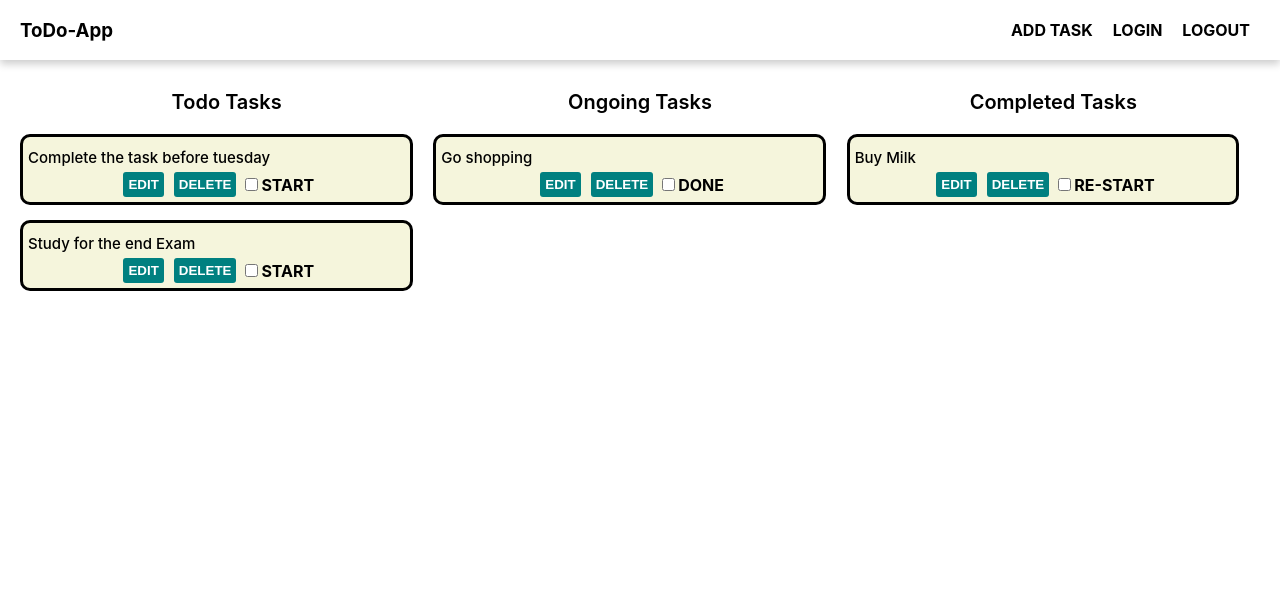
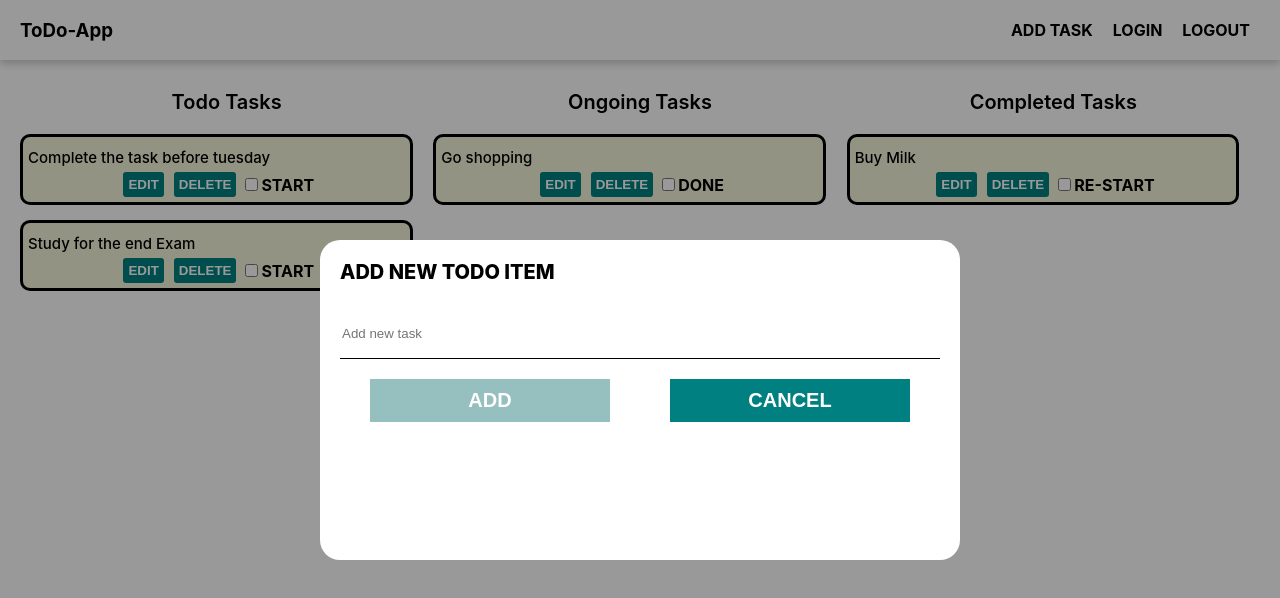
Before and after one commit to denukedissanayake/todo-app, a Next.js app: page / in a window 1280 px wide. Both pictures are taken after a click on the element "ADD TASK". Shown: the top 598 px of the page. Built offline with nearby package versions, Linux system fonts and the light colour scheme.

Commit message:
Added Add-task-modal

```diff
--- a/components/layout.js
+++ b/components/layout.js
@@ -1,9 +1,6 @@
-import Navbar from "./navigation-bar";
-
 const Layout = ({ children }) => {
     return (
       <div>
-        <Navbar />
         { children }
       </div>
     );
--- a/components/navigation-bar.js
+++ b/components/navigation-bar.js
@@ -1,17 +1,20 @@
 import styles from '../styles/navigation-bar.module.css';
 
-const Navbar = () => {
+const Navbar = ({setShowModal}) => {
+
     return (
+        <>
             <div className={styles.container}>
                 <div className="logo">
                     <h3>ToDo-App</h3>
                 </div>
                 <div className={styles.buttonslist}>
-                <p className={styles.button}>ADD TASK</p>
+                    <p className={styles.button} onClick={() => setShowModal(true)}>ADD TASK</p>
                     <p className={styles.button}>LOGIN</p>
                     <p className={styles.button}>LOGOUT</p>
                 </div>
             </div>
+        </>
     );
 }
 
--- /dev/null
+++ b/components/task-modal.js
@@ -0,0 +1,32 @@
+import { useState } from 'react';
+import styles from '../styles/task-modal.module.css';
+
+const TaskModal = ({ setNewtask, setShowModal }) => {
+    const [value, setValue] = useState()
+
+    return (
+        <div className={styles.modalContainer}>
+            <div className={styles.addItemContainer}>
+                <span className={styles.addItemTitle}>Add New Todo Item</span>
+                <input
+                    placeholder='Add new task'
+                    className={styles.addItemInput}
+                    onChange={(e) => setValue(e.target.value)}
+                />
+                <div className={styles.addItemButtonDiv}>
+                    <button disabled={!value}
+                        onClick={() => {
+                            setNewtask(value)
+                            setShowModal(false)
+                        }}
+                        className={styles.addItemButton}>
+                        ADD
+                    </button>
+                    <button onClick={() => setShowModal(false)} className={styles.addItemButton}>CANCEL</button>
+                </div>
+            </div>
+        </div>
+    )
+}
+
+export default TaskModal;
--- a/components/to-do-item.js
+++ b/components/to-do-item.js
@@ -1,14 +1,14 @@
 import styles from '../styles/to-do-item.module.css';
 
-const TodoItem = ({ item }) => {
+const TodoItem = ({ item, editTask, deletetask }) => {
     return (
         <div className={styles.itemContainer}>
             <div className={styles.task}>
                 <label className={styles.taskTitle}>{item.task}</label>
             </div>
             <div className={styles.taskAction}>
-                <button className={styles.taskButton}>EDIT</button>
-                <button className={styles.taskButton}>DELETE</button>
+                <button className={styles.taskButton} onClick={editTask}>EDIT</button>
+                <button className={styles.taskButton} onClick={() => deletetask(item.id)}>DELETE</button>
                 {item.status === "TODO" && <span className={styles.taskProgress}>
                     <input type="checkbox" name="status" value="Ongoing" onChange={(e) => { console.log(e.target.value) }} />
                     START
--- a/components/to-do-list.js
+++ b/components/to-do-list.js
@@ -1,52 +1,42 @@
+import {useState} from 'react'
 import styles from '../styles/to-do-list.module.css';
 import TodoItem from '../components/to-do-item';
 
-const TodoList = () => {
-    const taskList = [
-        {
-          id: "1",
-          task: "Complete the task before tuesday",
-          status: "TODO",
-        },
-        {
-          id: "2",
-          task: "Go shopping",
-          status: "INGOING",
-        },
-        {
-          id: "3",
-          task: "Buy Milk",
-          status: "DONE",
-        },
-        {
-          id: "4",
-          task: "Study for the end Exam",
-          status: "TODO",
-        },
-    ]
+const TodoList = ({tasks}) => {
+    const [taskList, setTaskList] = useState(tasks)
 
     const TODOLIST = taskList.filter(task => task.status === "TODO");
     const INGOINGLIST = taskList.filter(task => task.status === "INGOING");
     const DONELIST = taskList.filter(task => task.status === "DONE");
+
+
+    const editTask = (editedTask) => {
+        console.log("edited");
+    }
+
+    const deletetask = (taskId) => {
+        const deletedTaskList = taskList.filter(task => task.id !== taskId);
+        setTaskList(deletedTaskList);
+    }
 
     return (
         <div className={ styles.container }>
             <div className={`${styles.section} ${styles.todo}` }>
                 <p className={styles.sectionTitle}>Todo Tasks</p>
                 {TODOLIST.map(item => (
-                    <TodoItem key={item.id} item={item} />
+                    <TodoItem key={item.id} item={item} editTask={editTask} deletetask={deletetask}/>
                 ))}
             </div>
             <div className={styles.section}>
                 <p className={styles.sectionTitle}>Ongoing Tasks</p>
                 {INGOINGLIST.map(item => (
-                    <TodoItem key={item.id}  item={item} />
+                    <TodoItem key={item.id}  item={item} editTask={editTask} deletetask={deletetask}/>
                 ))}
             </div>
             <div className={styles.section}>
                 <p className={styles.sectionTitle}>Completed Tasks</p>
                 {DONELIST.map(item => (
-                    <TodoItem key={item.id}  item={item} />
+                    <TodoItem key={item.id}  item={item} editTask={editTask} deletetask={deletetask}/>
                 ))}
             </div>
         </div>
--- a/pages/index.js
+++ b/pages/index.js
@@ -1,15 +1,55 @@
-import Head from 'next/head'
-import styles from '../styles/Home.module.css'
-import TodoList from '../components/to-do-list'
+import { useState } from 'react';
+import Head from 'next/head';
+import styles from '../styles/Home.module.css';
+import TodoList from '../components/to-do-list';
+import Navbar from '../components/navigation-bar';
+import TaskModal from '../components/task-modal';
 
 export default function Home() {
+  const tasksList = [
+    {
+      id: "1",
+      task: "Complete the task before tuesday",
+      status: "TODO",
+    },
+    {
+      id: "2",
+      task: "Go shopping",
+      status: "INGOING",
+    },
+    {
+      id: "3",
+      task: "Buy Milk",
+      status: "DONE",
+    },
+    {
+      id: "4",
+      task: "Study for the end Exam",
+      status: "TODO",
+    },
+  ]
+
+  const [showModal, setShowModal] = useState(false);
+  const [tasks, setTasks] = useState(tasksList);
+
+  const setNewtask = (task) => {
+    const newTask = {
+      id: Math.random() * 10,
+      task,
+      status: "TODO",
+    }
+    console.log(newTask)
+    setTasks([...tasksList, newTask]);
+  }
 
   return (
     <>
       <Head>
         <title>Todo | App</title>
       </Head>
-      <TodoList />
+      <Navbar setShowModal={setShowModal} />
+      <TodoList tasks={tasks} />
+      {showModal && <TaskModal setNewtask={setNewtask} setShowModal={setShowModal}/>}
     </>
   )
 }
--- /dev/null
+++ b/styles/task-modal.module.css
@@ -0,0 +1,58 @@
+.modalContainer{
+    height: 100vh;
+    width: 100vw;
+    background-color: rgba(0, 0, 0, 0.4);
+    position: absolute;
+    top: 0;
+    left: 0;
+    display: flex;
+    align-items: center;
+    justify-content: center;
+}
+
+.addItemContainer{
+    width: 50%;
+    height: 40%;
+    background-color: #fff;
+    border-radius: 20px;
+    display: flex;
+    flex-direction: column;
+    padding: 20px;
+}
+
+.addItemTitle{
+    margin-bottom: 25px;
+    font-size: 20px;
+    text-transform: uppercase;
+    font-weight: 800;
+}
+
+.addItemInput{
+    height: 50px;
+    line-height: 30px;
+    border: none;
+    border-bottom: 1px solid #000;
+    margin-bottom: 20px;
+}
+
+.addItemButton{
+    width: 40%;
+    margin: auto;
+    border: none;
+    background-color: teal;
+    color: #fff;
+    font-weight: 800;
+    font-size: 20px;
+    padding: 10px 5px;
+    cursor: pointer;
+}
+
+.addItemButton:disabled{
+    cursor: not-allowed;
+    background-color: rgb(150, 191, 191);
+}
+
+.addItemButtonDiv{
+    display: flex;
+    align-items: center;
+}
```
Lines whose indentation alone changed are shown as unchanged.
